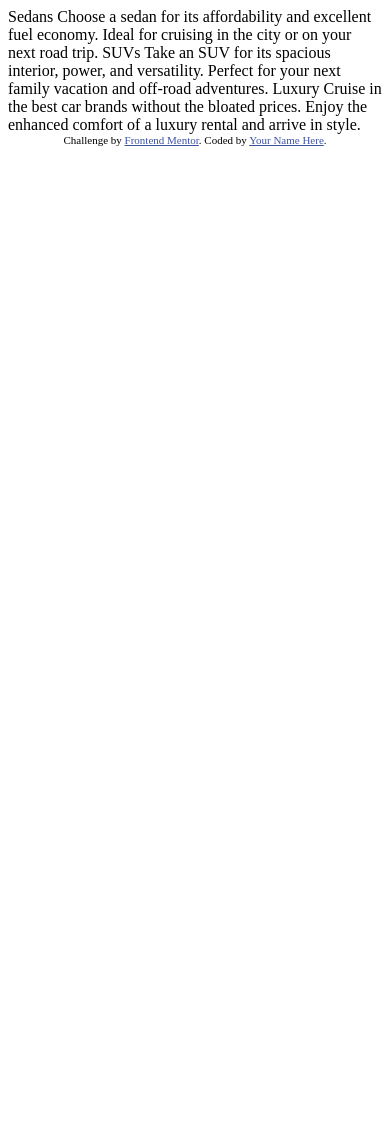
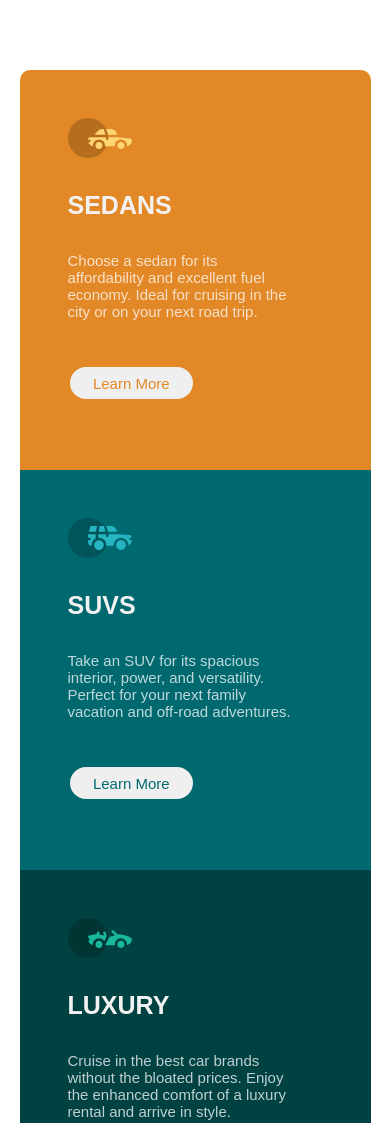
Before and after one commit to xgunzo/3-column-preview-card-component-main, a plain HTML site: page index.html in a window 390 px wide. Shown: the top 1123 px of the page. Before the commit the page ends 844 px from the top, so only its background shows below. Drawn offline with Linux system fonts and the light colour scheme; a web font is replaced by a local one.

Commit message:
Added mobile support

```diff
--- a/index.html
+++ b/index.html
@@ -5,32 +5,60 @@
   <meta name="viewport" content="width=device-width, initial-scale=1.0"> <!-- displays site properly based on user's device -->
 
   <link rel="icon" type="image/png" sizes="32x32" href="./images/favicon-32x32.png">
+  <link rel="stylesheet" href="style.css">
 
   <title>Frontend Mentor | 3-column preview card component</title>
 
   <!-- Feel free to remove these styles or customise in your own stylesheet 👍 -->
-  <style>
-    .attribution { font-size: 11px; text-align: center; }
-    .attribution a { color: hsl(228, 45%, 44%); }
-  </style>
+
 </head>
 <body>
 
-  Sedans
-  Choose a sedan for its affordability and excellent fuel economy. Ideal for cruising in the city
-  or on your next road trip.
+  <div class="wrapper">
+    <div class="menu">
 
-  SUVs
-  Take an SUV for its spacious interior, power, and versatility. Perfect for your next family vacation
-  and off-road adventures.
+    <div class="list sedans">
+      <div class="image">
+        <img src="images/icon-sedans.svg" alt="sedans image">
+      </div>
+  <h1>Sedans</h1>
+  <p>Choose a sedan for its affordability and excellent fuel economy. Ideal for cruising in the city
+  or on your next road trip.</p>
+  <div class="button">
+  <button class="sedans-button">Learn More</button>
+</div>
+    </div>
 
-  Luxury
-  Cruise in the best car brands without the bloated prices. Enjoy the enhanced comfort of a luxury
-  rental and arrive in style.
+    <div class="list suvs">
+      <div class="image">
+        <img src="images/icon-suvs.svg" alt="suvs image">
+      </div>
+  <h1>SUVs</h1>
+  <p>Take an SUV for its spacious interior, power, and versatility. Perfect for your next family vacation
+  and off-road adventures.</p>
+  <div class="button">
+  <button class="suvs-button">Learn More</button>
+  </div>
+    </div>
+
+    <div class="list luxury">
+      <div class="image">
+        <img src="images/icon-luxury.svg" alt="luxury image">
+      </div>
+  <h1>Luxury</h1>
+  <p>Cruise in the best car brands without the bloated prices. Enjoy the enhanced comfort of a luxury
+  rental and arrive in style.</p>
+  <div class="button">
+  <button class="luxury-button">Learn More</button>
+</div>
+  </div>
+</div>
+
 
   <div class="attribution">
     Challenge by <a href="https://www.frontendmentor.io?ref=challenge" target="_blank">Frontend Mentor</a>.
-    Coded by <a href="#">Your Name Here</a>.
+    Coded by <a href="#">Michał Chmiel</a>.
   </div>
+</div>
 </body>
 </html>
--- /dev/null
+++ b/style.css
@@ -0,0 +1,120 @@
+@import url(https://fonts.google.com/specimen/Lexend+Deca);
+@import url(https://fonts.google.com/specimen/Big+Shoulders+Display);
+
+body {
+    margin: 0;
+    padding: 0;
+    box-sizing: border-box;
+}
+
+p {
+    color: hsla(0, 0%, 100%, 0.75);
+    font-family: sans-serif, "Lexend Deca";
+    font-weight: 400;
+    font-size: 15px;
+}
+
+h1 {
+    color: hsl(0, 0%, 95%);
+    font-family: sans-serif, "Big Shoulders Display";
+    font-weight: 700;
+    text-transform: uppercase;
+    font-size: 25px;
+}
+
+.wrapper {
+    max-width: 90%;
+    margin-left: auto;
+    margin-right: auto;
+}
+
+.menu {
+    margin-top: 20%;
+    padding-bottom: 20%;
+}
+
+.menu h1 {
+    padding-top: 0.5em;
+}
+
+.menu p {
+    padding-top: 1em;
+    padding-right: 2em;
+}
+
+
+
+.list {
+    padding: 8em 3em;
+    padding-top: 3em;
+}
+
+.sedans {
+    background-color: hsl(31, 77%, 52%);
+    border-radius: 10px 10px 0px 0px;
+    height: 14em;
+}
+
+
+.suvs {
+    background-color: hsl(184, 100%, 22%);
+    height: 14em;
+}
+
+.luxury {
+    background-color: hsl(179, 100%, 13%);
+    height: 14em;
+    border-radius: 0px 0px 10px 10px;
+}
+
+button {
+    border: 2px solid;
+    border-radius: 30px;
+    font-size: 15px;
+    padding: 0.5em;
+    width: 50%;
+    margin-top: 2em;
+}
+
+.sedans button {
+    color:hsl(31, 77%, 52%);
+}
+
+.sedans-button:hover {
+    background-color:hsl(31, 77%, 52%);
+    color: hsla(0, 0%, 100%, 0.75);
+    border-color: hsla(0, 0%, 100%, 0.75);
+    weight: 400;
+}
+
+.suvs button {
+    color:hsl(184, 100%, 22%);
+}
+
+.suvs-button:hover {
+    background-color:hsl(184, 100%, 22%);
+    color: hsla(0, 0%, 100%, 0.75);
+    border-color: hsla(0, 0%, 100%, 0.75);
+    weight: 400;
+}
+
+.luxury button {
+    color:hsl(179, 100%, 13%);
+}
+
+.luxury-button:hover {
+    background-color:hsl(179, 100%, 13%);
+    color: hsla(0, 0%, 100%, 0.75);
+    border-color: hsla(0, 0%, 100%, 0.75);
+    weight: 400;
+}
+
+.attribution {
+    font-size: 11px;
+    text-align: center;
+    padding-bottom: 15px;
+}
+
+.attribution a {
+        color: hsl(228, 45%, 44%);
+}
```
